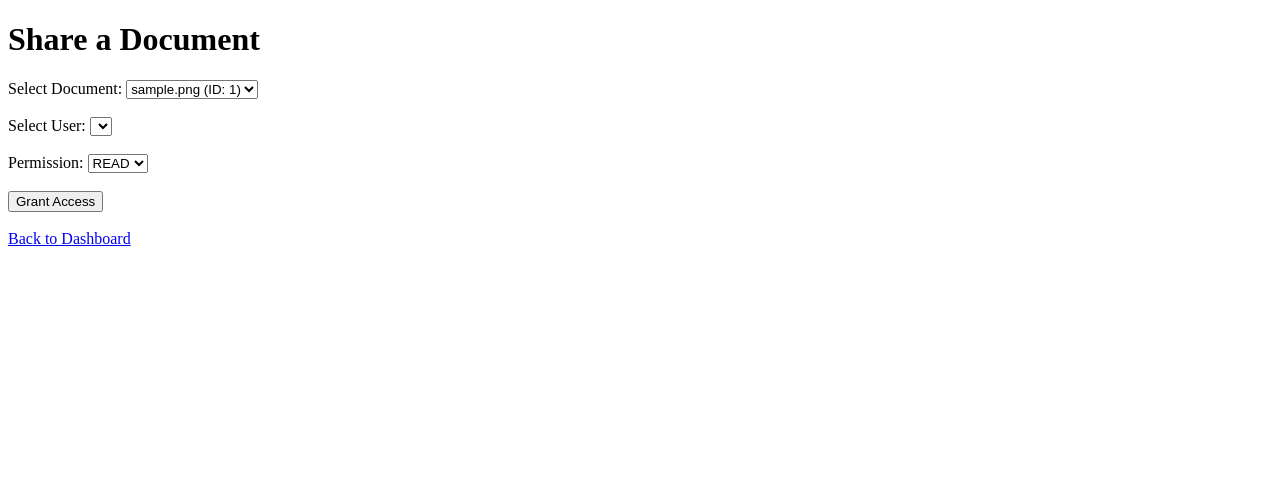
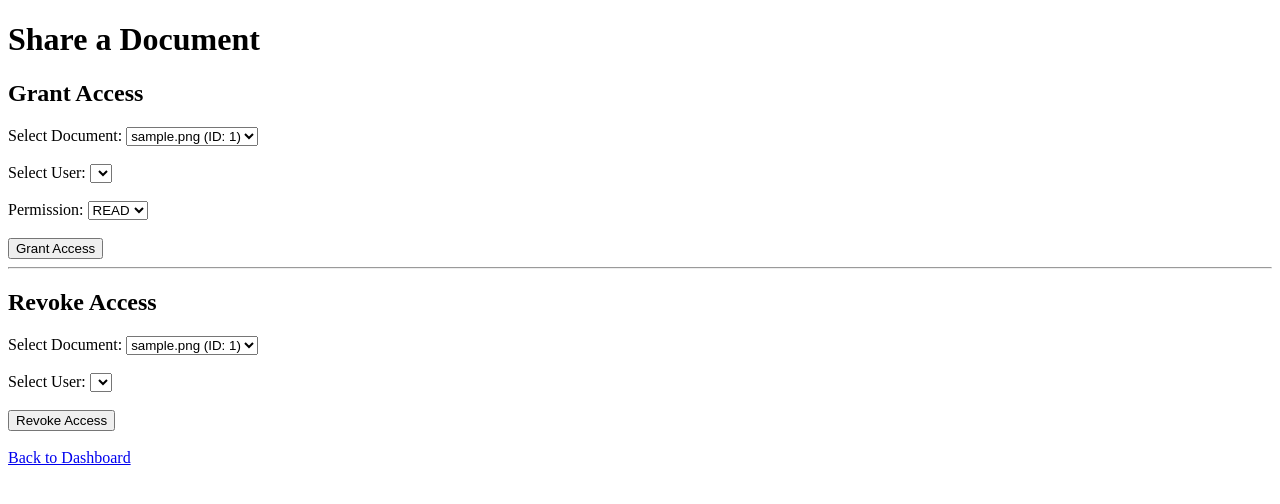
Before and after one commit to skmahaboobbasha916-del/TrustVault, a Flask app: page /api/documents/share-page in a window 1280 px wide. Shown: the top 504 px of the page. Run offline with Flask 3, Linux system fonts and the light colour scheme; the visitor is signed in with stand-in values (Sample User, id 1); tables that the repository leaves empty hold one stand-in row (values such as "Sample post"); lists and menus that the app fills with data are empty; parts of the project's set-up code (start-up, migrations or seed data) failed here and were passed over; some libraries are stand-ins or nearby versions.

Commit message:
Complete document sharing and revocation updates

```diff
--- a/app.py
+++ b/app.py
@@ -55,6 +55,10 @@ def create_app(config_override=None):
     _validate_secret_key(secret_key, environment)
 
     application = Flask(__name__)
+
+    print("TEMPLATE FOLDER:", application.template_folder)
+    print("TEMPLATE PATH:", application.jinja_loader.searchpath)
+
     application.config.update(
         SECRET_KEY=secret_key,
         UPLOAD_FOLDER=os.path.join(application.root_path, "uploads"),
--- a/routes/document_routes.py
+++ b/routes/document_routes.py
@@ -1,18 +1,29 @@
+
 import os
 from datetime import datetime
 from itsdangerous import URLSafeSerializer, BadSignature
-from flask import current_app
+from flask import (
+    Blueprint,
+    current_app,
+    jsonify,
+    request,
+    session,
+    render_template,
+    send_file,
+)
 
-from flask import Blueprint, jsonify, request, session, render_template, send_file
 from controllers.document_controller import (
     delete_document,
     normalize_document_search_dates,
     upload_document,
 )
+
 from models.document_model import (
     get_accessible_documents,
     get_documents_by_owner,
 )
+
+from models.user_model import get_all_users
 
 from services.authorization_service import (
     AuthorizationError,
@@ -22,9 +33,9 @@ from services.authorization_service import (
     revoke_document_permission,
 )
 
-from models.user_model import get_all_users
 
 document_bp = Blueprint("documents", __name__)
+
 
 def _get_document_cursor_serializer():
     return URLSafeSerializer(
@@ -84,9 +95,14 @@ def delete_document_route(document_id):
 
     try:
         delete_document(session["user_id"], document_id)
-        return jsonify({"message": "Document deleted successfully."}), 200
+
+        return jsonify({
+            "message": "Document deleted successfully."
+        }), 200
+
     except (AuthorizationError, FileNotFoundError):
         return jsonify({"message": "Document not found."}), 404
+
     except Exception:
         return jsonify({"message": "Document deletion failed."}), 500
 
@@ -97,25 +113,39 @@ def modify_document_metadata_route(document_id):
         return jsonify({"message": "Authentication is required."}), 401
 
     payload = request.get_json(silent=True)
+
     if not isinstance(payload, dict) or not payload:
-        return jsonify({"message": "A non-empty JSON object is required."}), 400
+        return jsonify({
+            "message": "A non-empty JSON object is required."
+        }), 400
+
     if not set(payload).issubset({"category", "original_filename"}):
-        return jsonify({"message": "Unsupported document metadata field."}), 400
+        return jsonify({
+            "message": "Unsupported document metadata field."
+        }), 400
 
     try:
-        modify_document_metadata(session["user_id"], document_id, payload)
+        modify_document_metadata(
+            session["user_id"],
+            document_id,
+            payload,
+        )
+
         return jsonify({
             "message": "Document metadata updated successfully.",
             "document_id": document_id,
         }), 200
+
     except ValueError:
         return jsonify({"message": "Invalid document metadata."}), 400
+
     except AuthorizationError:
         return jsonify({"message": "Document not found."}), 404
+
     except Exception:
-        return jsonify({"message": "Document metadata update failed."}), 500
-
-
+        return jsonify({
+            "message": "Document metadata update failed."
+        }), 500
 
 
 @document_bp.route("/", methods=["GET"])
@@ -127,11 +157,13 @@ def list_documents():
         filename = request.args.get("filename", "").strip() or None
         owner_name = request.args.get("owner_name", "").strip() or None
         category = request.args.get("category", "").strip() or None
+
         start_value = request.args.get("start_date", "").strip() or None
         end_value = request.args.get("end_date", "").strip() or None
 
         start_date, end_date = normalize_document_search_dates(
-            start_value, end_value
+            start_value,
+            end_value,
         )
 
         if any((filename, owner_name, category, start_date, end_date)):
@@ -153,6 +185,8 @@ def list_documents():
 
     except Exception:
         return "Document listing failed.", 500
+
+
 @document_bp.route("/paginated", methods=["GET"])
 def list_documents_paginated():
     if "user_id" not in session:
@@ -167,11 +201,11 @@ def list_documents_paginated():
         end_value = request.args.get("end_date", "").strip() or None
 
         start_date, end_date = normalize_document_search_dates(
-            start_value, end_value
+            start_value,
+            end_value,
         )
 
-        limit_value = request.args.get("limit", "20")
-        limit = int(limit_value)
+        limit = int(request.args.get("limit", "20"))
 
         if limit < 1:
             raise ValueError("Invalid limit.")
@@ -220,19 +254,28 @@ def list_documents_paginated():
 
     except Exception:
         return "Document listing failed.", 500
+
+
 @document_bp.route("/<int:document_id>/download", methods=["GET"])
 def download_document(document_id):
     if "user_id" not in session:
         return "Authentication is required.", 401
 
     try:
-        document = authorize_document(session["user_id"], document_id, "download")
+        document = authorize_document(
+            session["user_id"],
+            document_id,
+            "download",
+        )
+
     except AuthorizationError:
         return "Document not found.", 404
+
     except Exception:
         return "Document download failed.", 500
 
     file_path = document.get("file_path")
+
     if not file_path or not os.path.isfile(file_path):
         return "Document file not found.", 404
 
@@ -242,8 +285,10 @@ def download_document(document_id):
             as_attachment=True,
             download_name=document.get("original_filename"),
         )
+
     except OSError:
         return "Document file not found.", 404
+
     except Exception:
         return "Document download failed.", 500
 
@@ -254,42 +299,91 @@ def grant_permission(document_id):
         return "Authentication is required.", 401
 
     payload = request.get_json(silent=True)
+
     if not isinstance(payload, dict):
         return "A JSON request body is required.", 400
 
     target_user_id = payload.get("target_user_id")
     permission = payload.get("permission")
+
     if type(target_user_id) is not int or target_user_id <= 0:
         return "A valid target_user_id is required.", 400
+
     if not isinstance(permission, str):
         return "Invalid permission.", 400
+
     permission = permission.strip().upper()
+
     if permission not in {"READ", "EDIT"}:
         return "Invalid permission.", 400
 
     try:
         permission_id = grant_document_permission(
-            session["user_id"], document_id, target_user_id, permission
+            session["user_id"],
+            document_id,
+            target_user_id,
+            permission,
         )
+
         return {"permission_id": permission_id}, 201
+
     except ValueError:
         return "Invalid permission.", 400
+
     except AuthorizationError:
         return "Document not found.", 404
+
     except Exception:
         return "Permission grant failed.", 500
 
 
-@document_bp.route("/<int:document_id>/permissions/<int:target_user_id>", methods=["DELETE"])
+@document_bp.route(
+    "/<int:document_id>/permissions/<int:target_user_id>",
+    methods=["DELETE"],
+)
 def revoke_permission(document_id, target_user_id):
     if "user_id" not in session:
         return "Authentication is required.", 401
 
     try:
-        revoke_document_permission(session["user_id"], document_id, target_user_id)
+        revoke_document_permission(
+            session["user_id"],
+            document_id,
+            target_user_id,
+        )
+
         return {"message": "Permission revoked."}, 200
+
     except AuthorizationError:
         return "Document not found.", 404
+
+    except Exception:
+        return "Permission revocation failed.", 500
+
+
+@document_bp.route("/revoke-page", methods=["POST"])
+def revoke_document_page():
+    if "user_id" not in session:
+        return "Please log in first.", 401
+
+    document_id = request.form.get("document_id", type=int)
+    target_user_id = request.form.get("target_user_id", type=int)
+
+    if not document_id or not target_user_id:
+        return "Please select a document and user.", 400
+
+    try:
+        revoke_document_permission(
+            session["user_id"],
+            document_id,
+            target_user_id,
+        )
+
+        return "Permission revoked successfully.", 200
+
+    except AuthorizationError:
+        return "Document not found or active permission not found.", 403
+
     except Exception:
         return "Permission revocation failed.", 500
 
@@ -300,6 +394,7 @@ def upload_page():
         return "Please log in first.", 401
 
     return render_template("upload.html")
+
 
 @document_bp.route("/upload", methods=["POST"])
 def upload():
@@ -313,16 +408,20 @@ def upload():
         document_id = upload_document(
             file,
             session["user_id"],
-            category
+            category,
         )
 
-        return f"Document uploaded successfully. ID: {document_id}", 201
+        return (
+            f"Document uploaded successfully. ID: {document_id}",
+            201,
+        )
 
     except ValueError as error:
         return str(error), 400
 
     except Exception:
         return "Document upload failed.", 500
+
 
 @document_bp.route("/share-page", methods=["GET", "POST"])
 def share_document_page():
@@ -369,15 +468,25 @@ def share_document_page():
             if user["id"] != user_id
         ]
 
-        return render_template(
+        response = render_template(
             "share_document.html",
             documents=documents,
             users=users,
         )
 
+        print(
+            "REVOKE FORM PRESENT:",
+            "Revoke Access" in response,
+        )
+
+        return response
+
     except ValueError:
         return "Invalid permission or selection.", 400
+
     except AuthorizationError:
         return "Permission could not be granted.", 403
+
     except Exception:
+        current_app.logger.exception("Document sharing page failed.")
         return "Document sharing page failed.", 500
--- a/templates/share_document.html
+++ b/templates/share_document.html
@@ -8,6 +8,8 @@
 </head>
 <body>
     <h1>Share a Document</h1>
+
+    <h2>Grant Access</h2>
 
     <form method="POST" action="{{ url_for('documents.share_document_page') }}">
 
@@ -48,6 +50,42 @@
         <button type="submit">Grant Access</button>
     </form>
 
+    <hr>
+
+    <h2>Revoke Access</h2>
+
+    <form method="POST"
+          action="{{ url_for('documents.revoke_document_page') }}">
+
+        <input type="hidden" name="csrf_token"
+               value="{{ csrf_token() }}">
+
+        <label for="revoke_document_id">Select Document:</label>
+        <select name="document_id" id="revoke_document_id" required>
+            {% for document in documents %}
+                <option value="{{ document.document_id }}">
+                    {{ document.original_filename }}
+                    (ID: {{ document.document_id }})
+                </option>
+            {% endfor %}
+        </select>
+
+        <br><br>
+
+        <label for="revoke_user_id">Select User:</label>
+        <select name="target_user_id" id="revoke_user_id" required>
+            {% for other_user in users %}
+                <option value="{{ other_user.id }}">
+                    {{ other_user.name }} ({{ other_user.email }})
+                </option>
+            {% endfor %}
+        </select>
+
+        <br><br>
+
+        <button type="submit">Revoke Access</button>
+    </form>
+
     <br>
 
     <a href="{{ url_for('dashboard.user_dashboard') }}">
```
